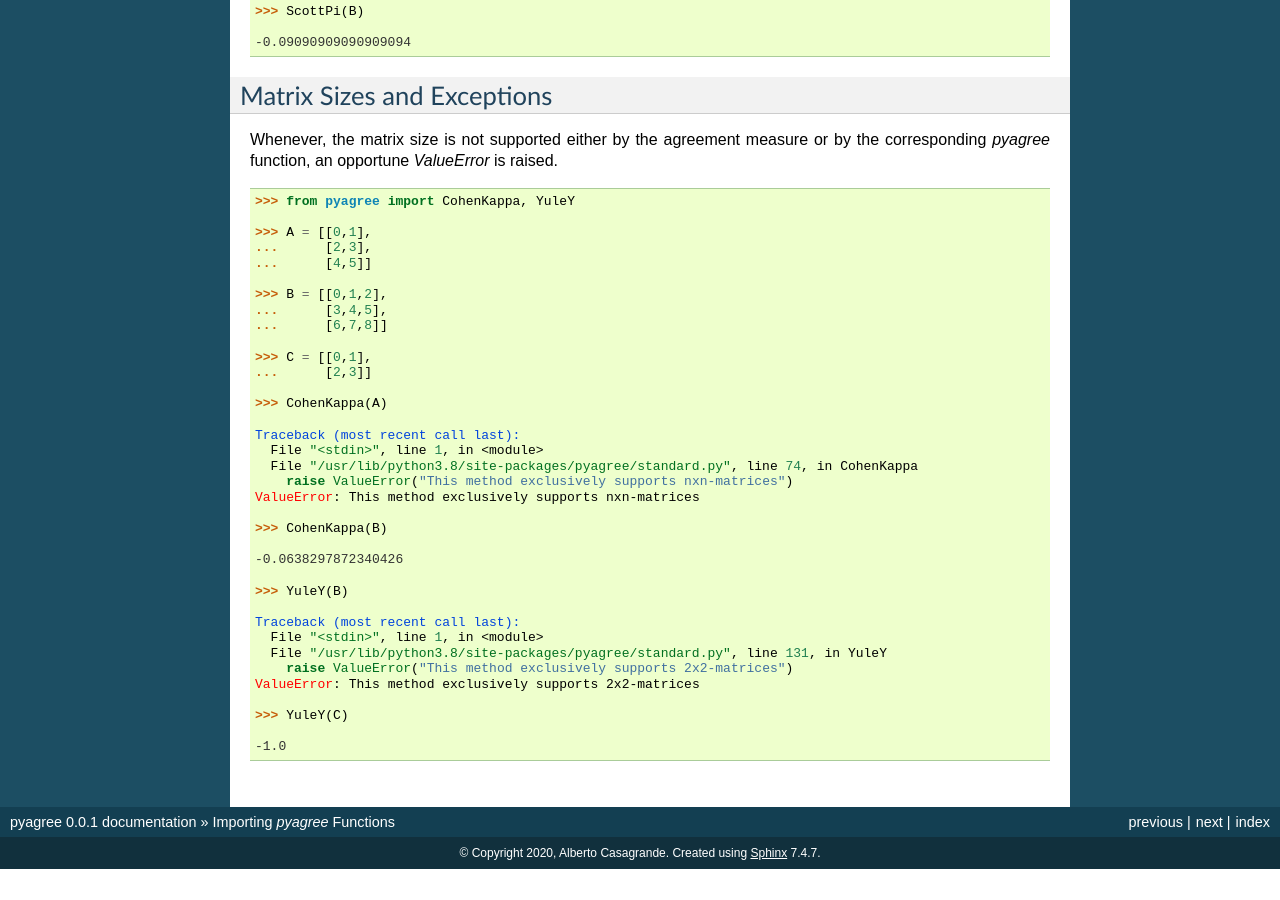
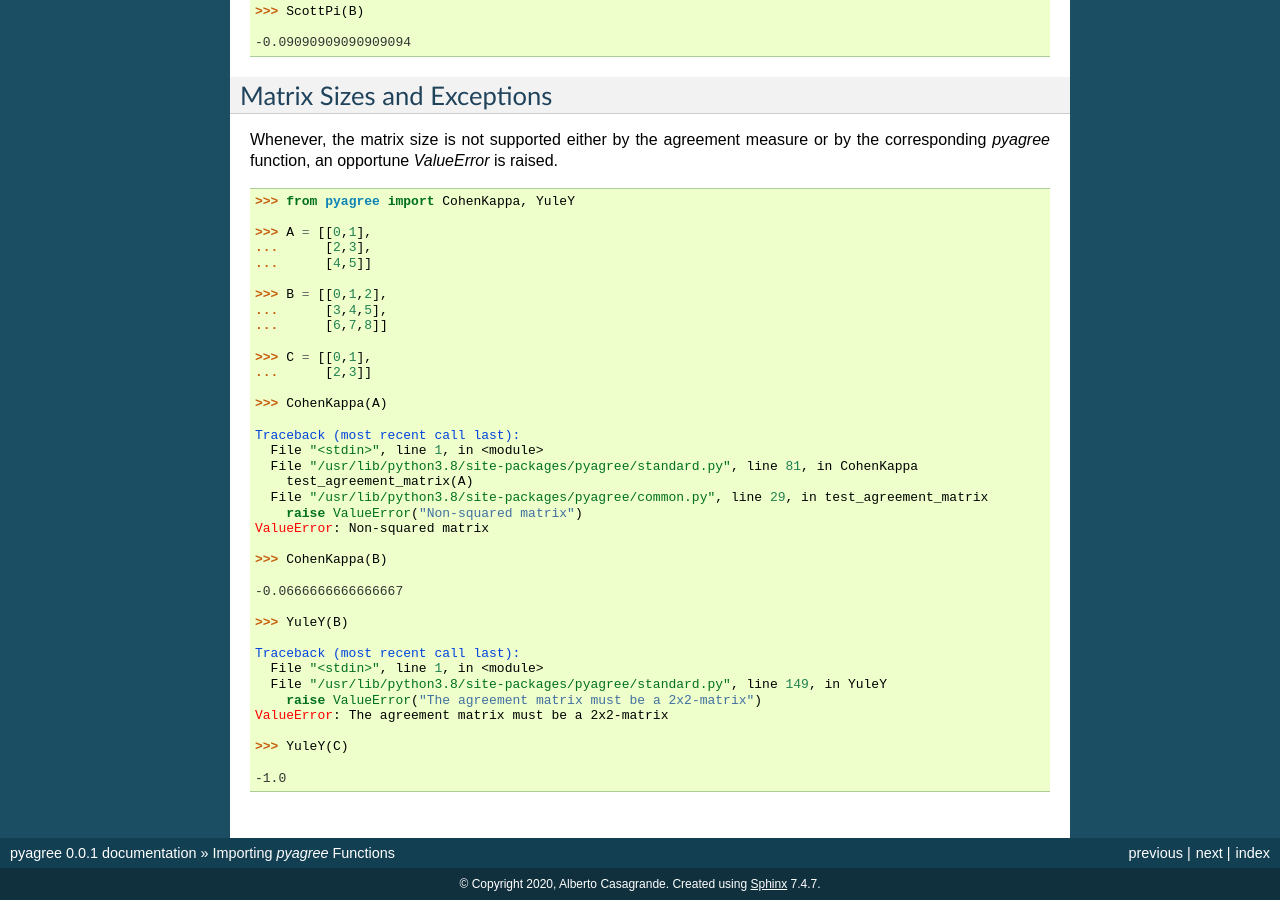
Before and after one commit to albertocasagrande/pyagree, a Sphinx documentation site: the page built from doc/source/using.rst, in a window 1280 px wide and 900 px high, scrolled down 1139 px. Built offline with Sphinx 7.4.7, drawn with Linux system fonts in a browser that asks for light colours; formulas are drawn with MathJax 3; before the commit the page ends 2008 px from its top, so only the background shows below that.

Commit message:
Updated documentation. Increased subrelease.

```diff
--- a/doc/source/using.rst
+++ b/doc/source/using.rst
@@ -111,21 +111,23 @@ raised.
 
     Traceback (most recent call last):
       File "<stdin>", line 1, in <module>
-      File "/usr/lib/python3.8/site-packages/pyagree/standard.py", line 74, in CohenKappa
-        raise ValueError("This method exclusively supports nxn-matrices")
-    ValueError: This method exclusively supports nxn-matrices
+      File "/usr/lib/python3.8/site-packages/pyagree/standard.py", line 81, in CohenKappa
+        test_agreement_matrix(A)
+      File "/usr/lib/python3.8/site-packages/pyagree/common.py", line 29, in test_agreement_matrix
+        raise ValueError("Non-squared matrix")
+    ValueError: Non-squared matrix
 
     >>> CohenKappa(B)
 
-    -0.0638297872340426
+    -0.0666666666666667
 
     >>> YuleY(B)
 
     Traceback (most recent call last):
       File "<stdin>", line 1, in <module>
-      File "/usr/lib/python3.8/site-packages/pyagree/standard.py", line 131, in YuleY
-        raise ValueError("This method exclusively supports 2x2-matrices")
-    ValueError: This method exclusively supports 2x2-matrices
+      File "/usr/lib/python3.8/site-packages/pyagree/standard.py", line 149, in YuleY
+        raise ValueError("The agreement matrix must be a 2x2-matrix")
+    ValueError: The agreement matrix must be a 2x2-matrix
 
     >>> YuleY(C)
 
--- a/pyagree/__init__.py
+++ b/pyagree/__init__.py
@@ -9,7 +9,7 @@ __copyright__ = "Copyright 2020"
 __credits__ = ["Alberto Casagrande"]
 __license__ = "MIT"
 __release__ = "0.0"
-__subrelease__ = "1"
+__subrelease__ = "2"
 __version__ = __release__+"."+__subrelease__
 __maintainer__ = "Alberto Casagrande"
 __email__ = "acasagrande@units.it"
```
